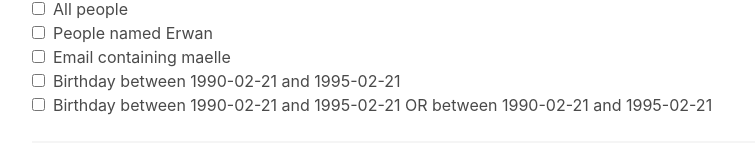
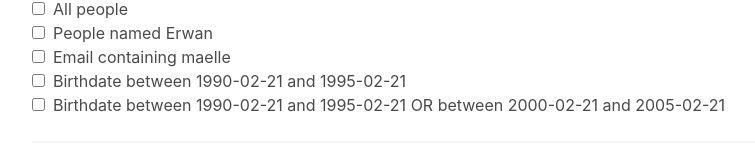
Before and after one commit to xganneval-ma/autofilter, a React (Vite) app in the folder client/ui/: page / in a window 1280 px wide. Shown: the part 135-300 px from the top of the page, without its empty margins (32-787 px from the left). Built offline with nearby package versions, Linux system fonts and the light colour scheme.

Commit message:
feat: update birthdate or

```diff
--- a/client/ui/src/components/QueryForm.jsx
+++ b/client/ui/src/components/QueryForm.jsx
@@ -22,7 +22,7 @@ function QueryForm({ updateData }) {
         query = `Btw(birthdate, '1990-02-21', '1995-02-21')`;
         break;
       case "orBetweenDate":
-        query = `Or(Btw(birthdate, '1990-02-21', '1995-02-21'), Btw(birthdate, '1990-02-21', '1995-02-21'))`;
+        query = `Or(Btw(birthdate, '1990-02-21', '1995-02-21'), Btw(birthdate, '2000-02-21', '2005-02-21'))`;
         break;
       default:
         query = "";
@@ -87,7 +87,7 @@ function QueryForm({ updateData }) {
             checked={currentChecked === "betweenDate"}
           />
           <label className="checkbox" htmlFor="checkbox4">
-            Birthday between 1990-02-21 and 1995-02-21
+            Birthdate between 1990-02-21 and 1995-02-21
           </label>
         </div>
         <div>
@@ -99,8 +99,8 @@ function QueryForm({ updateData }) {
             onClick={() => clickHandler("orBetweenDate")}
           />
           <label className="checkbox" htmlFor="checkbox5">
-            Birthday between 1990-02-21 and 1995-02-21 OR between 1990-02-21 and
-            1995-02-21
+            Birthdate between 1990-02-21 and 1995-02-21 OR between 2000-02-21
+            and 2005-02-21
           </label>
         </div>
       </form>
```
